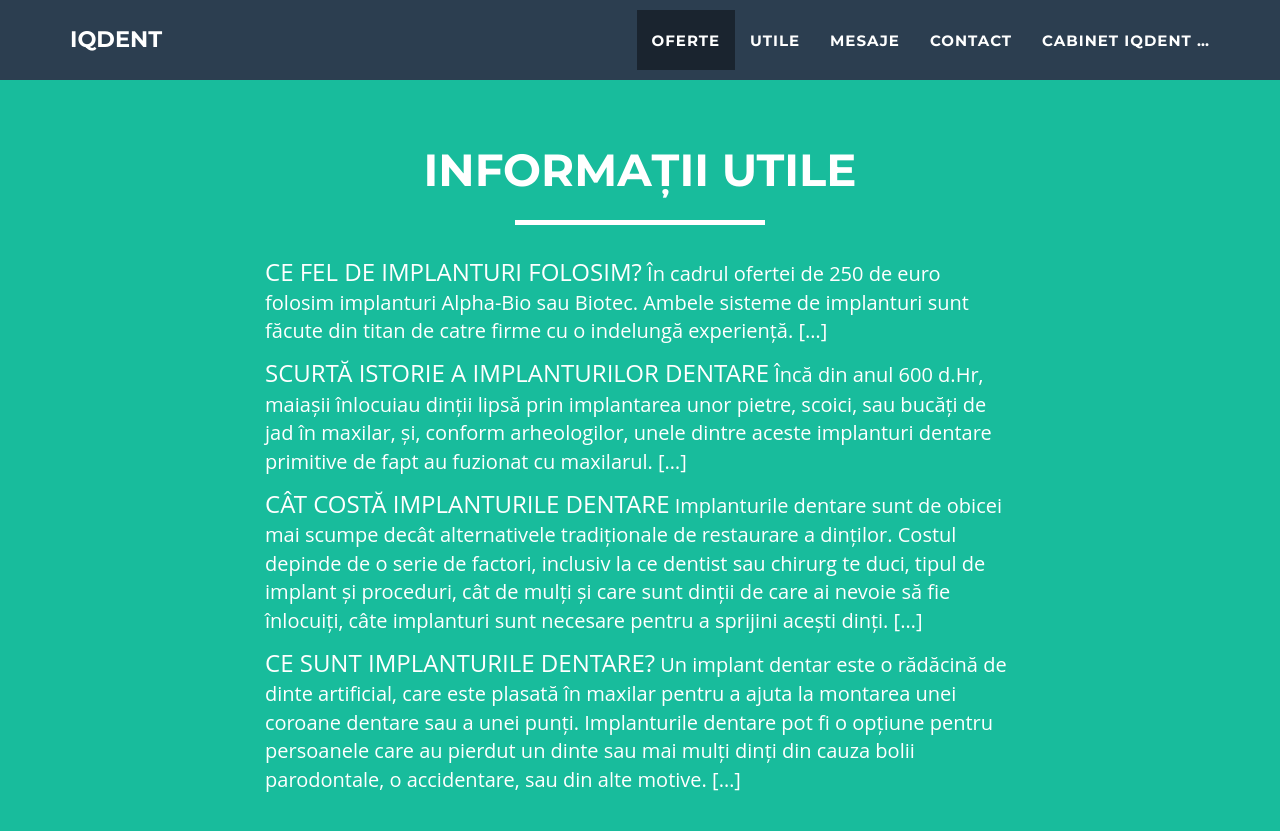
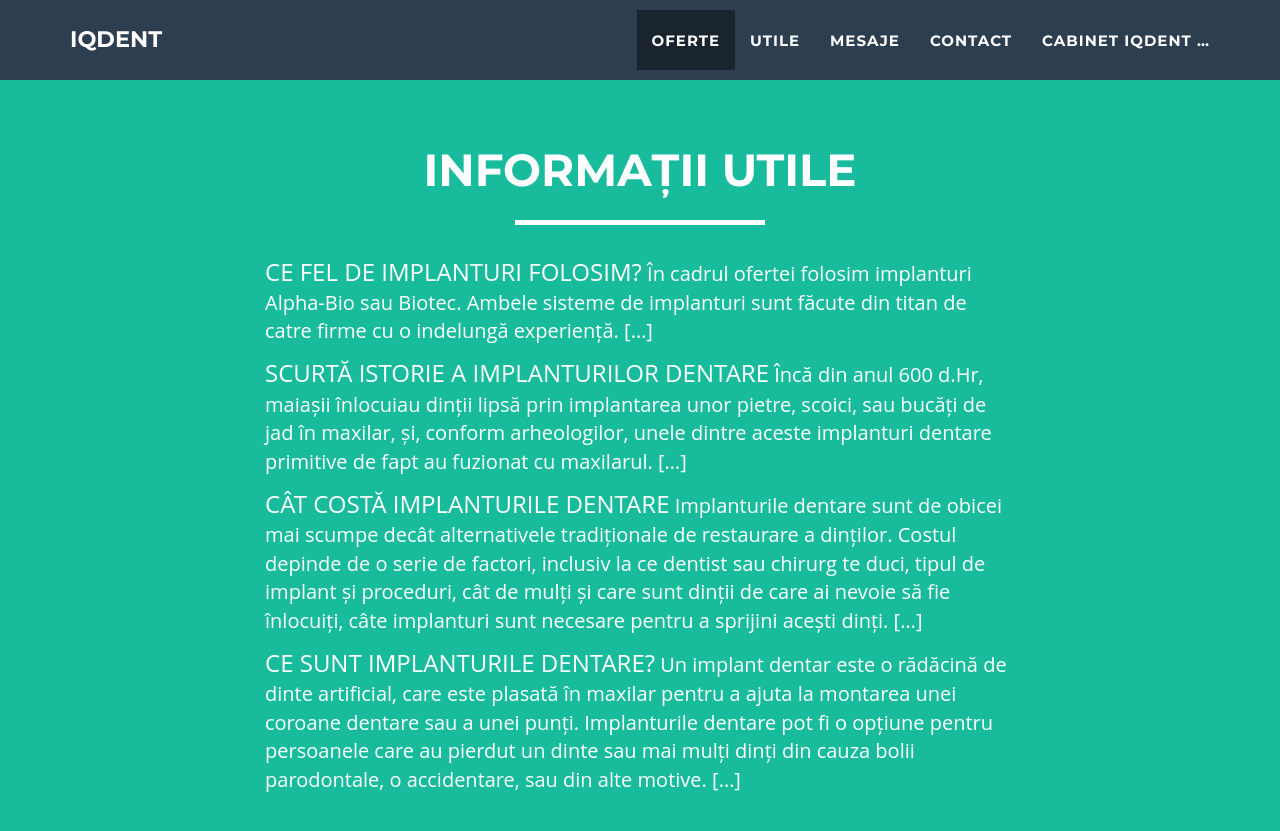
Before and after one commit to littledentgopo/offerdent, a Jekyll site: the page built from index.html, in a window 1280 px wide and 900 px high, scrolled down 1544 px. Shown: the top 831 px of the window. Built offline with Jekyll 4.4.1, drawn with Linux system fonts in a browser that asks for light colours; part of the change alters nothing that is shown.

Commit message:
Fix title

```diff
--- a/_layouts/main.html
+++ b/_layouts/main.html
@@ -8,9 +8,9 @@
     <meta name="viewport" content="width=device-width, initial-scale=1">
 
     {% if page.description %}
-    <meta name="description" content="IQDent Cabinet Stomatolgic. {{page.description}}" />
+    <meta name="description" content="Implant dentar ieftin Bucuresti -  {{page.description}}" />
     {% else %}
-    <meta name="description" content="IQDent Cabinet Stomatolgic - Tratamente inteligente. Ne gasiti in zona Nerva Traian - Octavian Goga, Bucuresti. Oferta implant dentar 250 euro." />
+    <meta name="description" content="Implant dentar ieftin Bucuresti - Ne gasiti in zona Nerva Traian - Octavian Goga, Bucuresti. Oferta implant dentar 250 euro." />
     {% endif %}
 
     <meta name="keywords" content="cabinet stomatologic, dentist, implant, zirconiu, nerva traian, unirii, octavian goga, sector 3, bucuresti" />
@@ -21,7 +21,7 @@
 
 
     {% if page.title %}
-        <title>{{page.title}}</title>
+        <title>Implant dentar ieftin Bucuresti - {{page.title}}</title>
     {% else %}
         <title>{{site.name}} - Cabinet Stomatologic</title>
     {% endif %}
--- a/_posts/2015-07-11-ce=fel-de-implanturi-dentare-folosim.html
+++ b/_posts/2015-07-11-ce-fel-de-implanturi-dentare-folosim.html
@@ -7,7 +7,7 @@ categories : [info]
 
 <p>
 
-        În cadrul ofertei de 250 de euro folosim implanturi Alpha-Bio sau Biotec. Ambele sisteme de implanturi sunt făcute din titan de catre firme cu o indelungă experiență.
+        În cadrul ofertei folosim implanturi Alpha-Bio sau Biotec. Ambele sisteme de implanturi sunt făcute din titan de catre firme cu o indelungă experiență.
 </p>
 <!--more-->
 
--- a/index.html
+++ b/index.html
@@ -1,7 +1,7 @@
 ---
 layout: main
 subtitle: Oferte Implant dentar
-title: Implant dentar ieftin Bucuresti 250 euro. Oferta implant dentar.
+title: Oferta implant dentar 250 euro.
 description: Implant dentar ieftin Bucuresti. Oferta implant dentar Alpha Bio sau Biotec la 250 euro.
 contact: one
 ---
```
